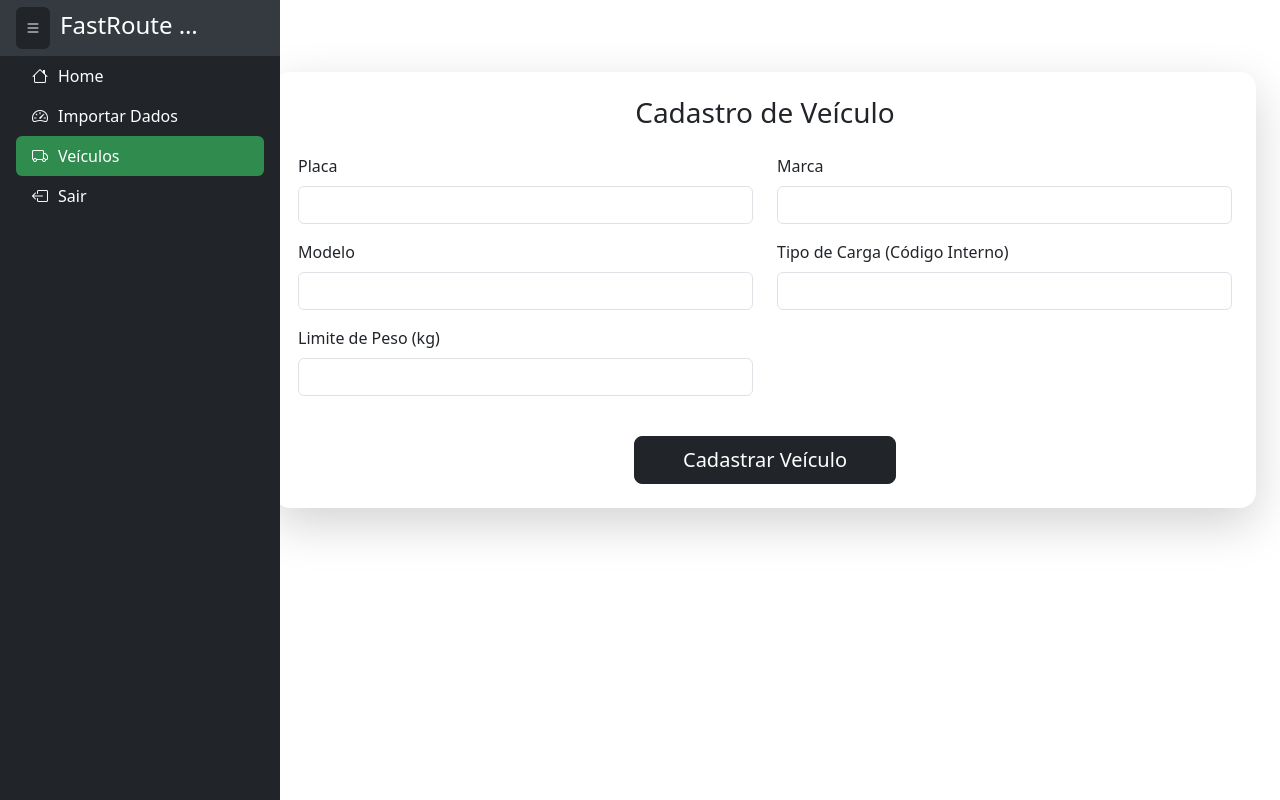
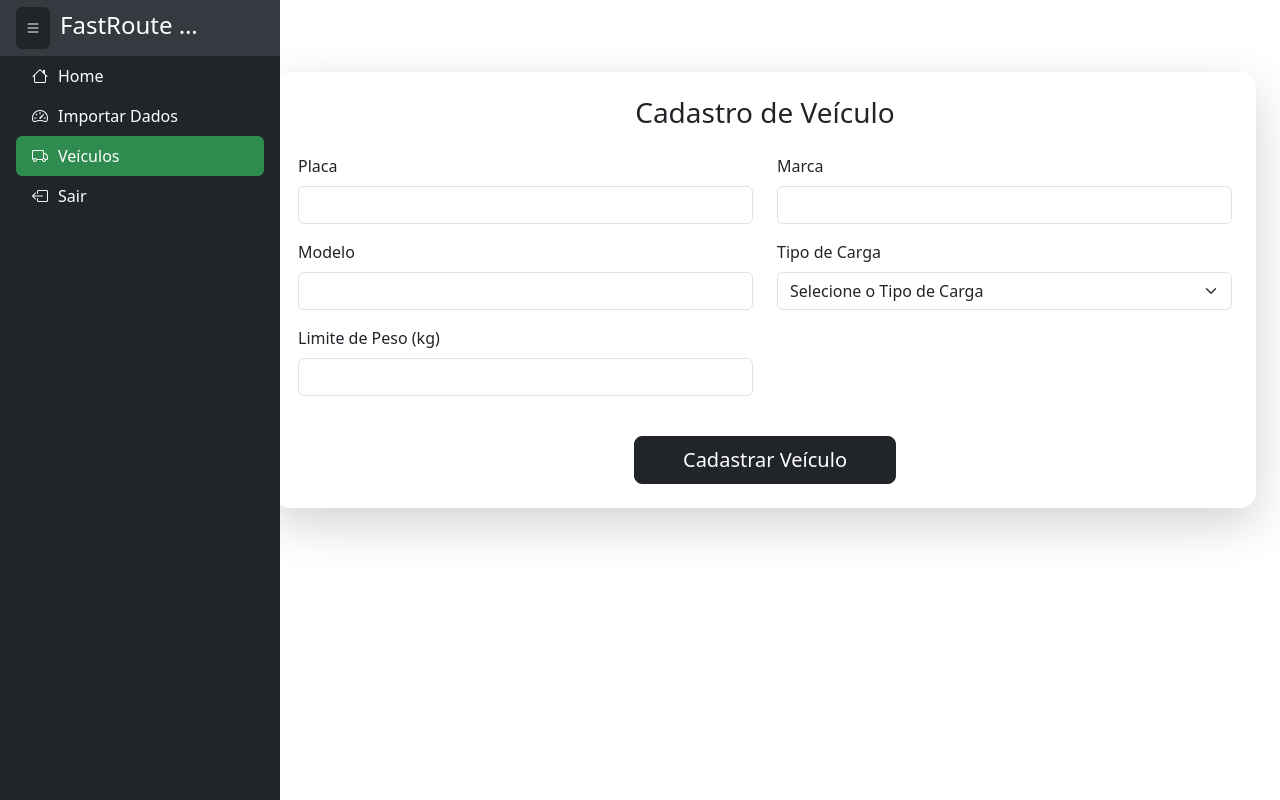
Before and after one commit to julioB19/FastRoute, a Flask app: page /cadastro_veiculo in a window 1280 px wide. Run offline with Flask 3, Linux system fonts and the light colour scheme; the visitor is signed in with stand-in values (Sample User, id 1); some libraries are stand-ins or nearby versions.

Commit message:
JULIO-CADASTRO VEICULO

```diff
--- a/main.py
+++ b/main.py
@@ -200,5 +200,6 @@ def cadastrar_veiculo():
             erro=mensagem,
             request={'form': dados_form}
         )
+
 if __name__ == '__main__':
     app.run(debug=True)
--- a/templates/cadastro_veiculo.html
+++ b/templates/cadastro_veiculo.html
@@ -41,8 +41,12 @@
                         </div>
 
                         <div class="col-md-6 mb-3">
-                        <label for="tipoCargaInput" class="form-label">Tipo de Carga (Código Interno)</label>
-                        <input type="number" class="form-control" id="tipoCargaInput" name="tipo_carga" required>
+                            <label for="tipoCargaSelect" class="form-label">Tipo de Carga</label>
+                            <select class="form-select" id="tipoCargaSelect" name="tipo_carga" required>
+                                <option value="" selected disabled>Selecione o Tipo de Carga</option>
+                                <option value="1">Normal</option>
+                                <option value="2">Agrotóxico</option>
+                            </select>
                         </div>
                     </div>
 
```
Lines whose indentation alone changed are shown as unchanged.
